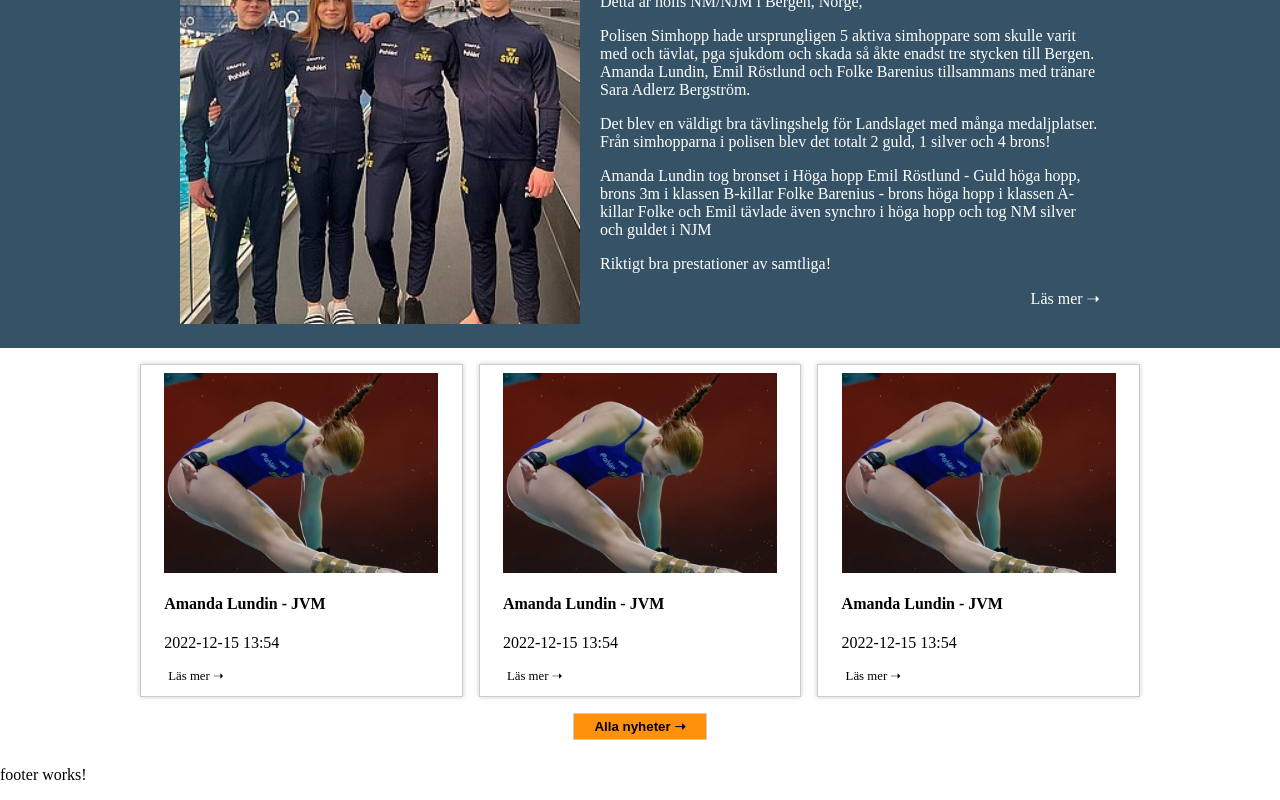
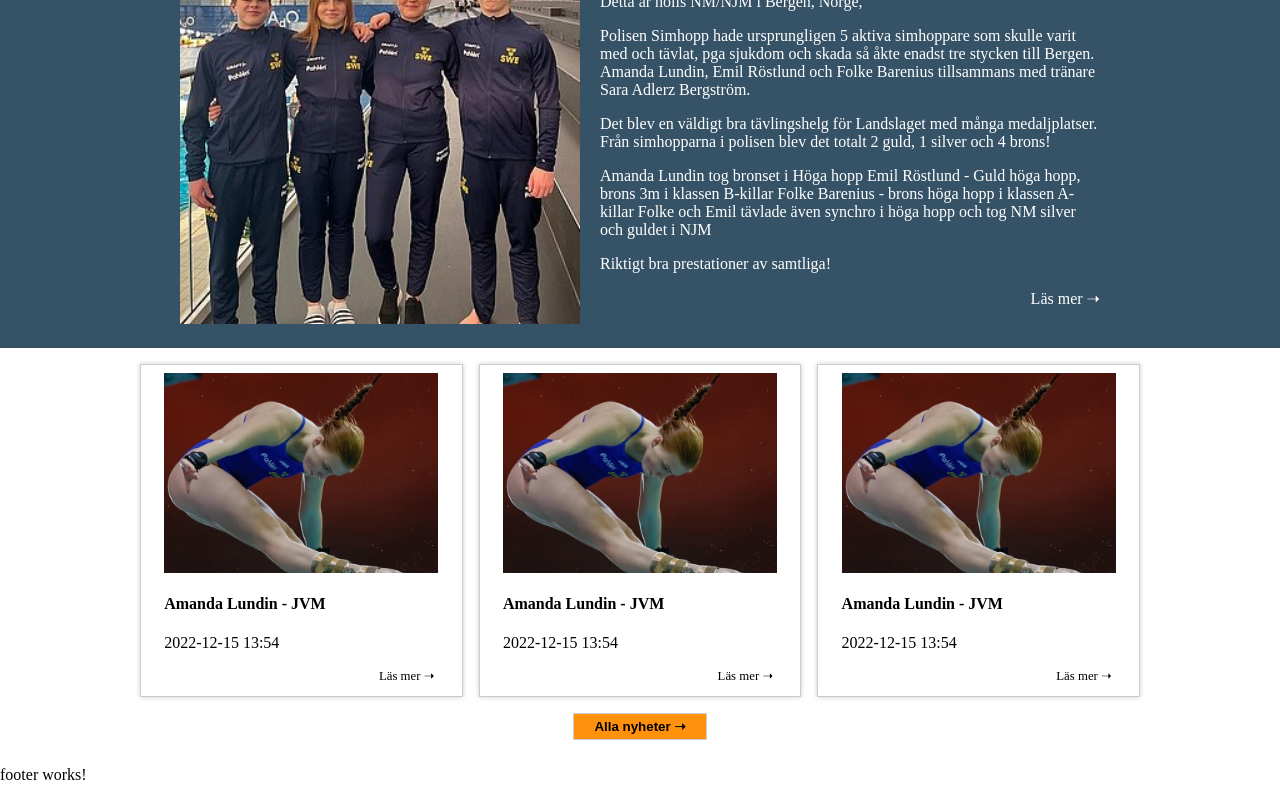
Before and after one commit to SaraEkman/Simhopp, an Angular app: page / in a window 1280 px wide. Shown: the part 735-1535 px from the top of the page. Built offline with nearby package versions, Linux system fonts and the light colour scheme.

Commit message:
small fixes

```diff
--- a/src/app/components/news/show-news/show-news.component.scss
+++ b/src/app/components/news/show-news/show-news.component.scss
@@ -67,7 +67,7 @@ div {
             font-size: 0.8rem;
             font-weight: 300;
             margin: 4px;
-            align-self: flex-end;
+            text-align: end;
           }
         }
       }
```
